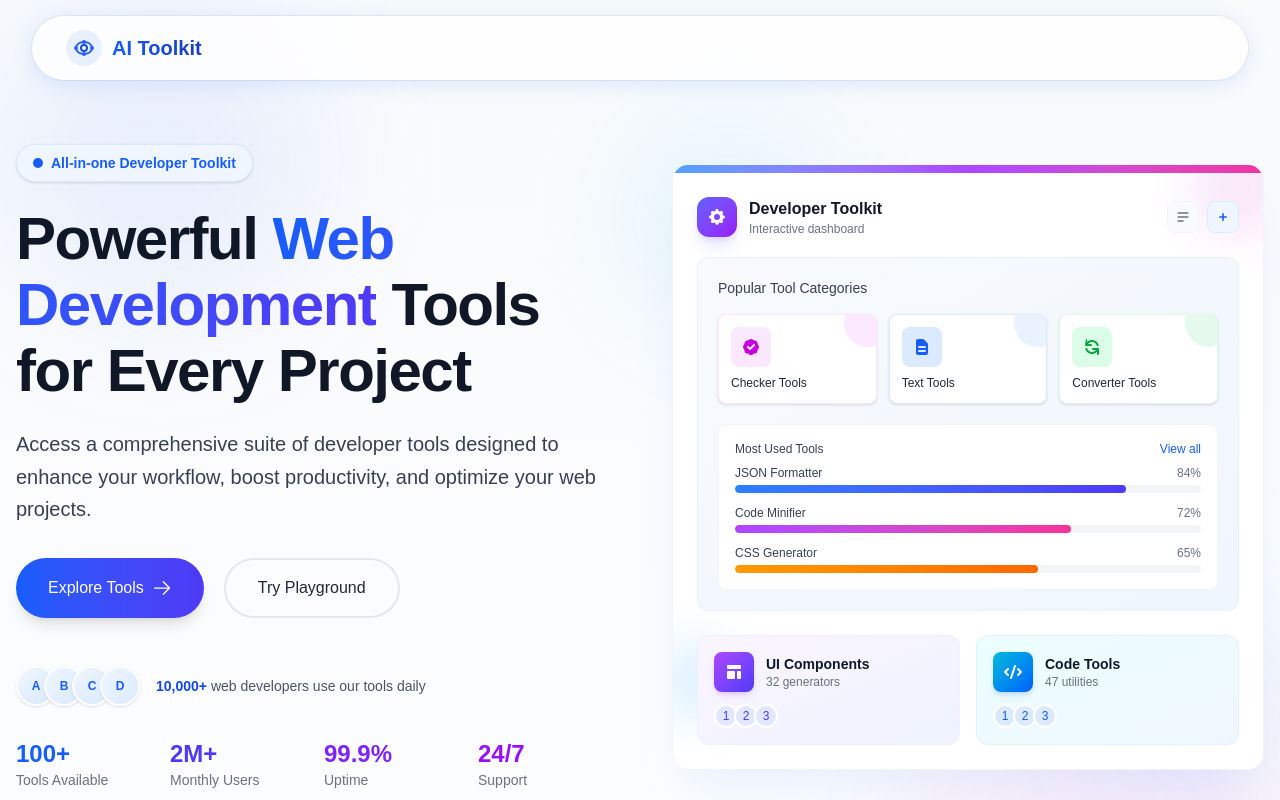
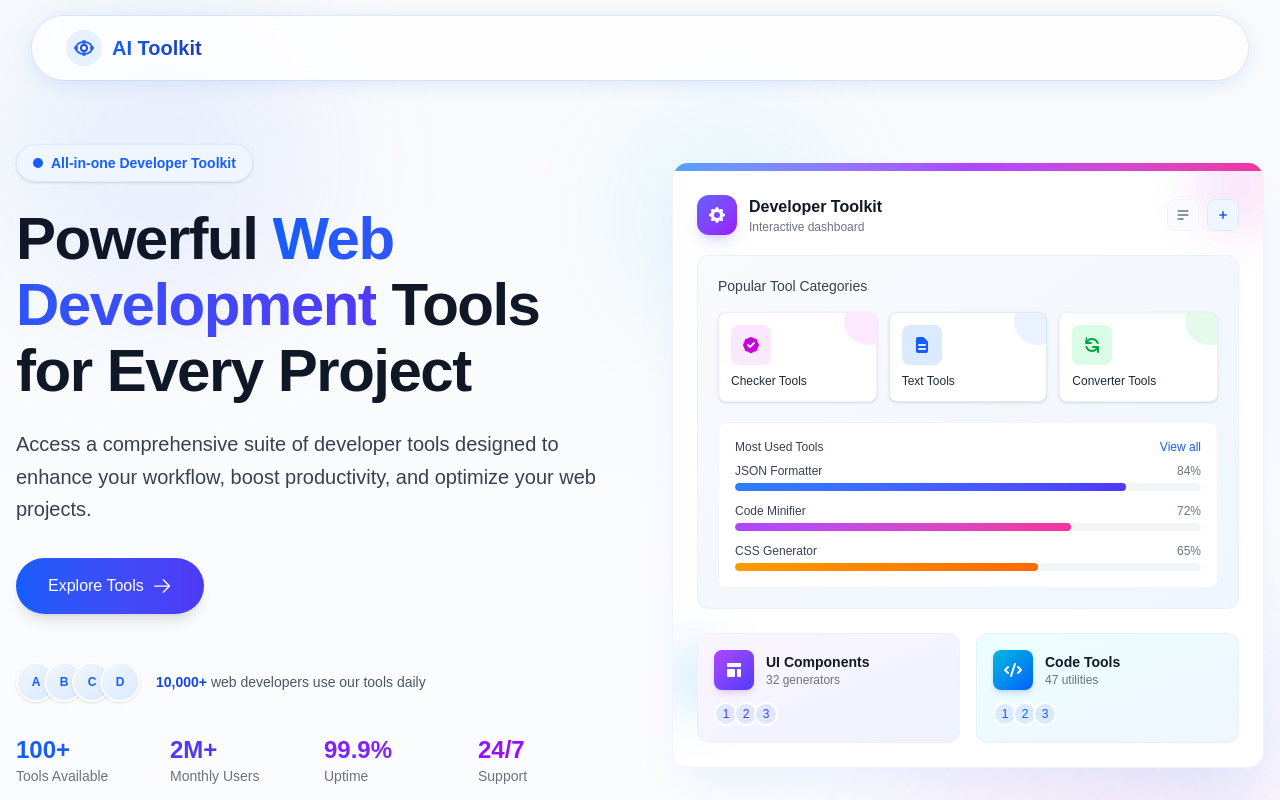
Before and after one commit to SanatanSuraj/ai_tool_kit, a Next.js app: page / in a window 1280 px wide. Shown: the top 800 px of the page. Built offline with nearby package versions, Linux system fonts and the light colour scheme.

Commit message:
feat: hide non-working options

```diff
--- a/src/app/page.tsx
+++ b/src/app/page.tsx
@@ -71,7 +71,7 @@ export default function Home() {
                   Explore Tools
                   <ArrowRightIcon className="h-5 w-5 group-hover:translate-x-0.5 transition-transform" />
                 </motion.button>
-                <motion.button
+                {/* <motion.button
                   onClick={() => setIsSignInModalOpen(true)}
                   aria-label="Try Playground"
                   className="relative overflow-hidden border-2 border-gray-200 hover:border-blue-300 text-gray-800 hover:text-blue-600 px-8 py-4 rounded-full font-medium transition-all duration-300 flex items-center justify-center gap-2 hover:-translate-y-0.5 group"
@@ -80,7 +80,7 @@ export default function Home() {
                 >
                   <span className="relative z-10">Try Playground</span>
                   <span className="absolute inset-0 bg-gradient-to-r from-blue-50 to-indigo-50 opacity-0 group-hover:opacity-100 transition-opacity duration-300"></span>
-                </motion.button>
+                </motion.button> */}
               </div>
 
               <div className="mt-12 flex items-center gap-4 justify-center lg:justify-start">
--- a/src/app/tools/ping/page.tsx
+++ b/src/app/tools/ping/page.tsx
@@ -141,7 +141,7 @@ export default function PingPage() {
                       >
                         <option value="HTTP(s)">HTTP(s)</option>
                         <option value="TCP">TCP</option>
-                        <option value="ICMP">ICMP</option>
+                        {/* <option value="ICMP">ICMP</option> */}
                       </select>
                       <p className="mt-2 text-sm text-gray-500">Ideal for monitoring websites, APIs and web services.</p>
                     </div>
```
